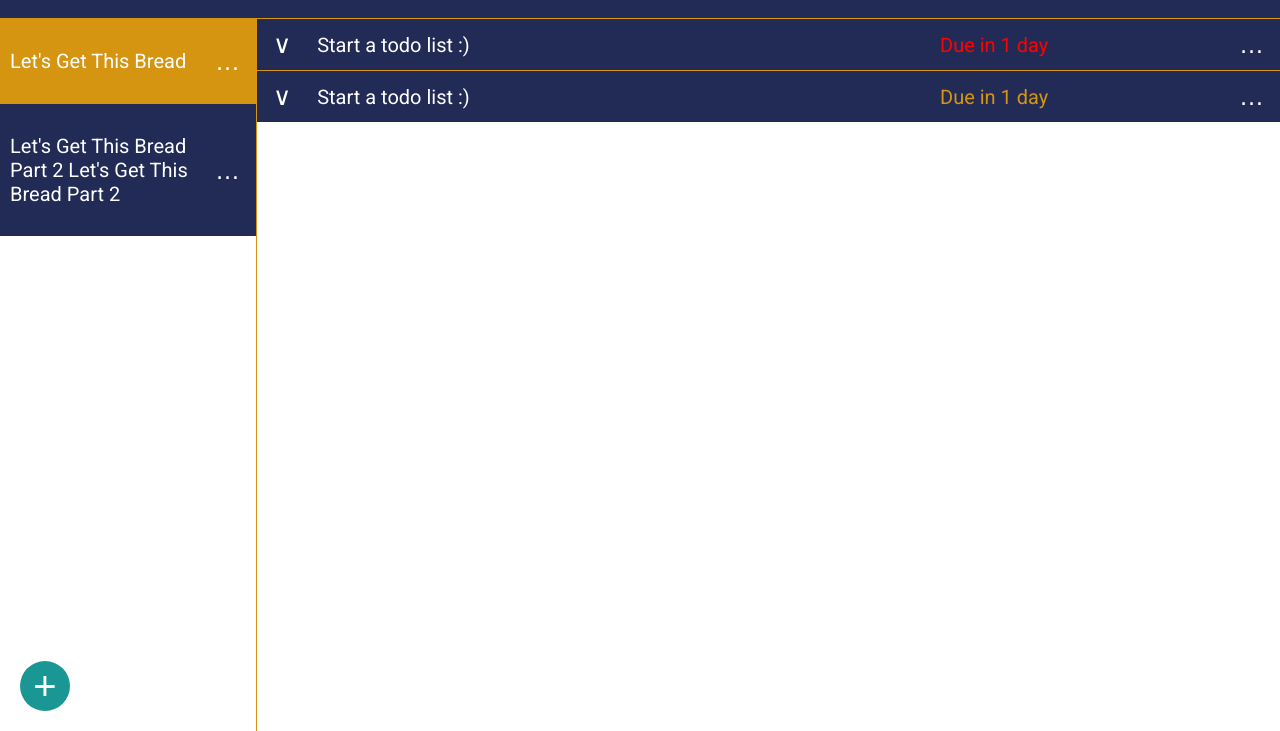
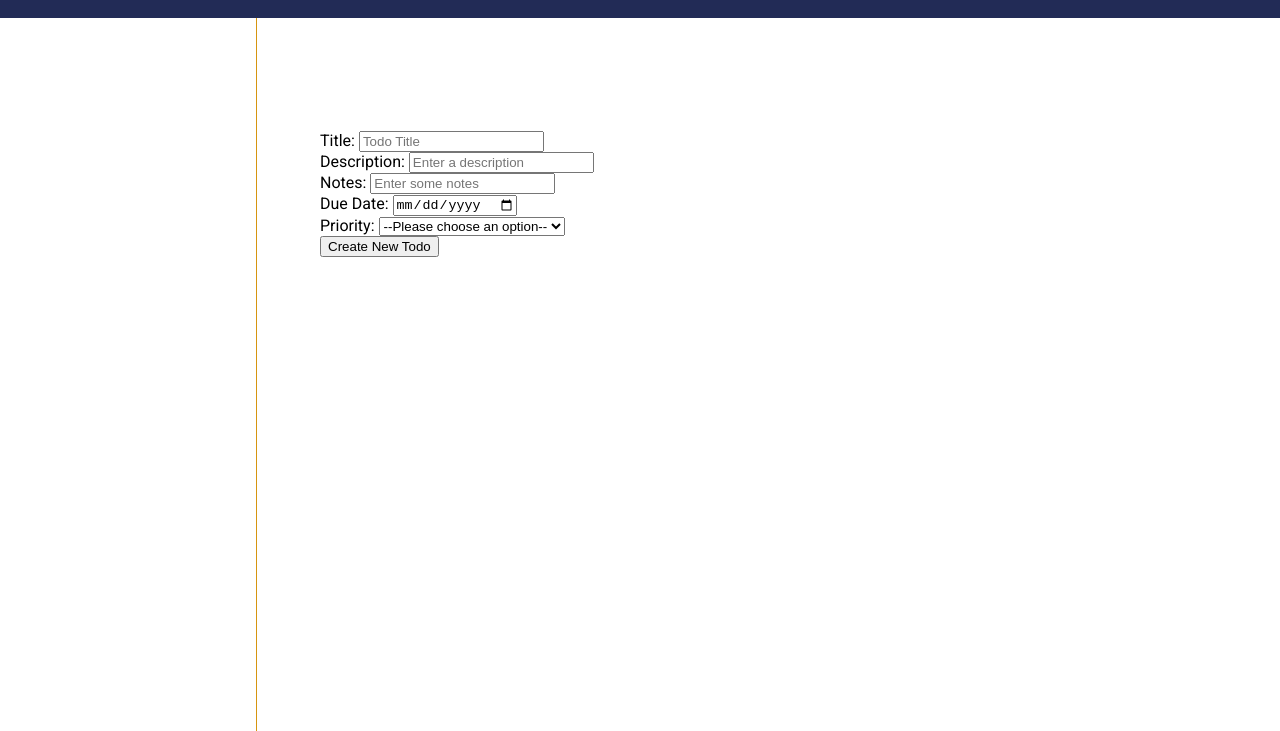
Before and after one commit to lindsaysofia/todo-list, a website built with webpack: page dist/index.html in a window 1280 px wide. Shown: the part 69-800 px from the top of the page. Built offline with nearby package versions, Linux system fonts and the light colour scheme.

Commit message:
created todo form (only html)

```diff
--- a/src/applicationLogic.js
+++ b/src/applicationLogic.js
@@ -147,35 +147,36 @@ const applicationLogic = (function () {
   };
 
   const initiateTodoProject = () => {
-    const tomorrow = new Date();
-    tomorrow.setDate(tomorrow.getDate() + 1);
-    const defaultProject = project(`Let's Get This Bread`, []);
-    const defaultTodo00 = todo('Start a todo list :)', 'I need to start a todo list.', tomorrow, 1, 'Add some notes here', ('This Is A Checklist').split(' '), 0);
-    const defaultTodo01 = todo('Start a todo list :)', 'I need to start a todo list.', tomorrow, 2, 'Add some notes here', ('This Is A Checklist').split(' '), 0);
-    const defaultProject2 = project(`Let's Get This Bread Part 2 Let's Get This Bread Part 2`, []);
-    const defaultTodo10 = todo('Start a todo list Part 2 :) Start a todo list Part 2 :) Start a todo list Part 2 :) Start a todo list Part 2 :)', 'I need to start a todo list.', tomorrow, 3, 'Add some notes here', ('This Is A Checklist').split(' '), 1);
-    const defaultTodo11 = todo('Start a todo list Part 2 :) Start a todo list Part 2 :) Start a todo list Part 2 :) Start a todo list Part 2 :)', 'I need to start a todo list.', tomorrow, 1, 'Add some notes here', ('This Is A Checklist').split(' '), 1);
-    defaultProject.todoList.push(defaultTodo00);
-    defaultProject.todoList.push(defaultTodo01);
-    defaultProject2.todoList.push(defaultTodo10);
-    defaultProject2.todoList.push(defaultTodo11);
-    projects.push(defaultProject);
-    projects.push(defaultProject2);
+    // const tomorrow = new Date();
+    // tomorrow.setDate(tomorrow.getDate() + 1);
+    // const defaultProject = project(`Let's Get This Bread`, []);
+    // const defaultTodo00 = todo('Start a todo list :)', 'I need to start a todo list.', tomorrow, 1, 'Add some notes here', ('This Is A Checklist').split(' '), 0);
+    // const defaultTodo01 = todo('Start a todo list :)', 'I need to start a todo list.', tomorrow, 2, 'Add some notes here', ('This Is A Checklist').split(' '), 0);
+    // const defaultProject2 = project(`Let's Get This Bread Part 2 Let's Get This Bread Part 2`, []);
+    // const defaultTodo10 = todo('Start a todo list Part 2 :) Start a todo list Part 2 :) Start a todo list Part 2 :) Start a todo list Part 2 :)', 'I need to start a todo list.', tomorrow, 3, 'Add some notes here', ('This Is A Checklist').split(' '), 1);
+    // const defaultTodo11 = todo('Start a todo list Part 2 :) Start a todo list Part 2 :) Start a todo list Part 2 :) Start a todo list Part 2 :)', 'I need to start a todo list.', tomorrow, 1, 'Add some notes here', ('This Is A Checklist').split(' '), 1);
+    // defaultProject.todoList.push(defaultTodo00);
+    // defaultProject.todoList.push(defaultTodo01);
+    // defaultProject2.todoList.push(defaultTodo10);
+    // defaultProject2.todoList.push(defaultTodo11);
+    // projects.push(defaultProject);
+    // projects.push(defaultProject2);
 
-    domLogic.displayProjectList(projects);
-    domLogic.displayTodoList(projects[0].todoList);
-    let firstProject = document.querySelector('.project-item');
-    firstProject.classList.add('active');
-    activeProjectIndex = 0;
+    // domLogic.displayProjectList(projects);
+    // domLogic.displayTodoList(projects[0].todoList);
+    // let firstProject = document.querySelector('.project-item');
+    // firstProject.classList.add('active');
+    // activeProjectIndex = 0;
 
-    domLogic.displayAddButton();
-    domLogic.createActionsList();
-    actionsList = document.querySelector('#actions-list');
-    actionsComplete = document.querySelector('#complete');
-    actionsEdit = document.querySelector('#edit');
-    actionsDelete = document.querySelector('#delete');
+    // domLogic.displayAddButton();
+    // domLogic.createActionsList();
+    // actionsList = document.querySelector('#actions-list');
+    // actionsComplete = document.querySelector('#complete');
+    // actionsEdit = document.querySelector('#edit');
+    // actionsDelete = document.querySelector('#delete');
 
-    addEventListeners();
+    // addEventListeners();
+    domLogic.createAddTodoForm();
   }
 
   return {
--- a/src/domLogic.js
+++ b/src/domLogic.js
@@ -131,14 +131,38 @@ const domLogic = (function () {
 
   const createAddTodoForm = () => {
     const addForm = document.createElement('form');
+    addForm.id = "new-todo";
     addForm.innerHTML = `
-      <label for="new-todo-title">Title: </label><input id="new-todo-title" type="text" placeholder="Todo Title">
-      <label for="new-todo-description">Description: </label><input id="new-todo-description" type="text" placeholder="Enter a description">
-      <label for="new-todo-due-date">Due Date: </label><input id="new-todo-due-date" type="date" min="${currentDate}">
-      <label for="new-todo-notes">Notes: </label><input id="new-todo-notes" type="text" placeholder="Enter some notes">
-      <label for="new-todo-priority">Priority: </label><input id="new-todo-priority" type="text" placeholder="Enter some priority">
-
+      <div>
+        <label for="new-todo-title">Title: </label>
+        <input id="new-todo-title" type="text" placeholder="Todo Title" required>
+      </div>
+      <div>
+        <label for="new-todo-description">Description: </label>
+        <input id="new-todo-description" type="text" placeholder="Enter a description" required>
+      </div>
+      <div>
+        <label for="new-todo-notes">Notes: </label>
+        <input id="new-todo-notes" type="text" placeholder="Enter some notes" required>
+      </div>
+      <div>
+        <label for="new-todo-due-date">Due Date: </label>
+        <input id="new-todo-due-date" type="date" min="${currentDate}" required>
+      </div>
+      <div>
+        <label for="new-todo-priority">Priority: </label>
+        <select name="priority" id="new-todo-priority" required>
+          <option value="">--Please choose an option--</option>
+          <option value="1">High</option>
+          <option value="2">Medium</option>
+          <option value="3">Low</option>
+        </select>
+      </div>
+      <div>
+        <input type="submit" value="Create New Todo">
+      </div>
     `;
+    document.body.appendChild(addForm);
   };
 
   const createActionsList = () => {
@@ -167,6 +191,7 @@ const domLogic = (function () {
     displayTodoList,
     displayAddButton,
     createActionsList,
+    createAddTodoForm,
   };
 })();
 
--- a/src/style.css
+++ b/src/style.css
@@ -190,3 +190,9 @@ input[type=checkbox]:hover,
 .expand .submit:hover {
   cursor: pointer;
 }
+
+form#new-todo {
+  position: fixed;
+  top: 25vh;
+  left: 25vw;
+}
```
